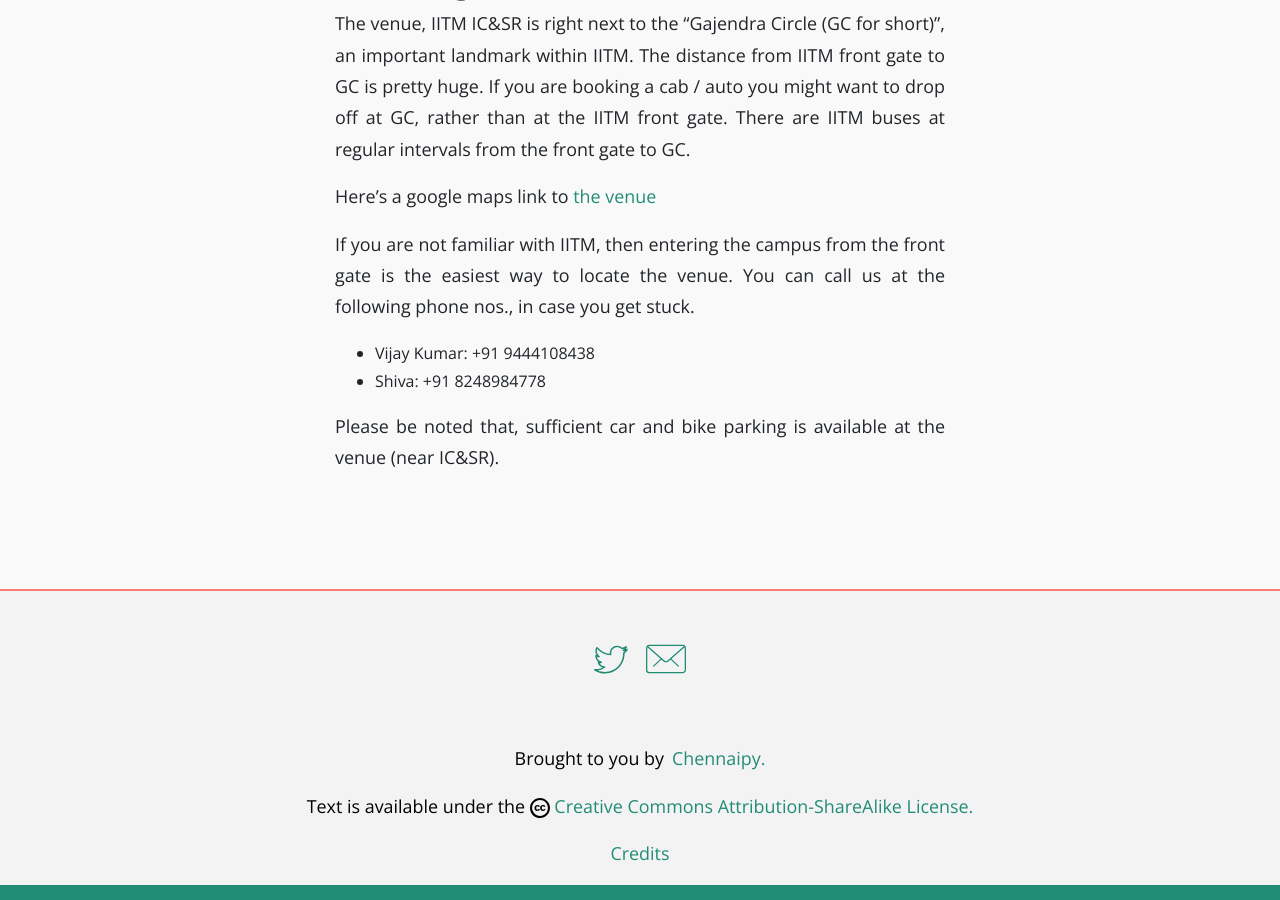
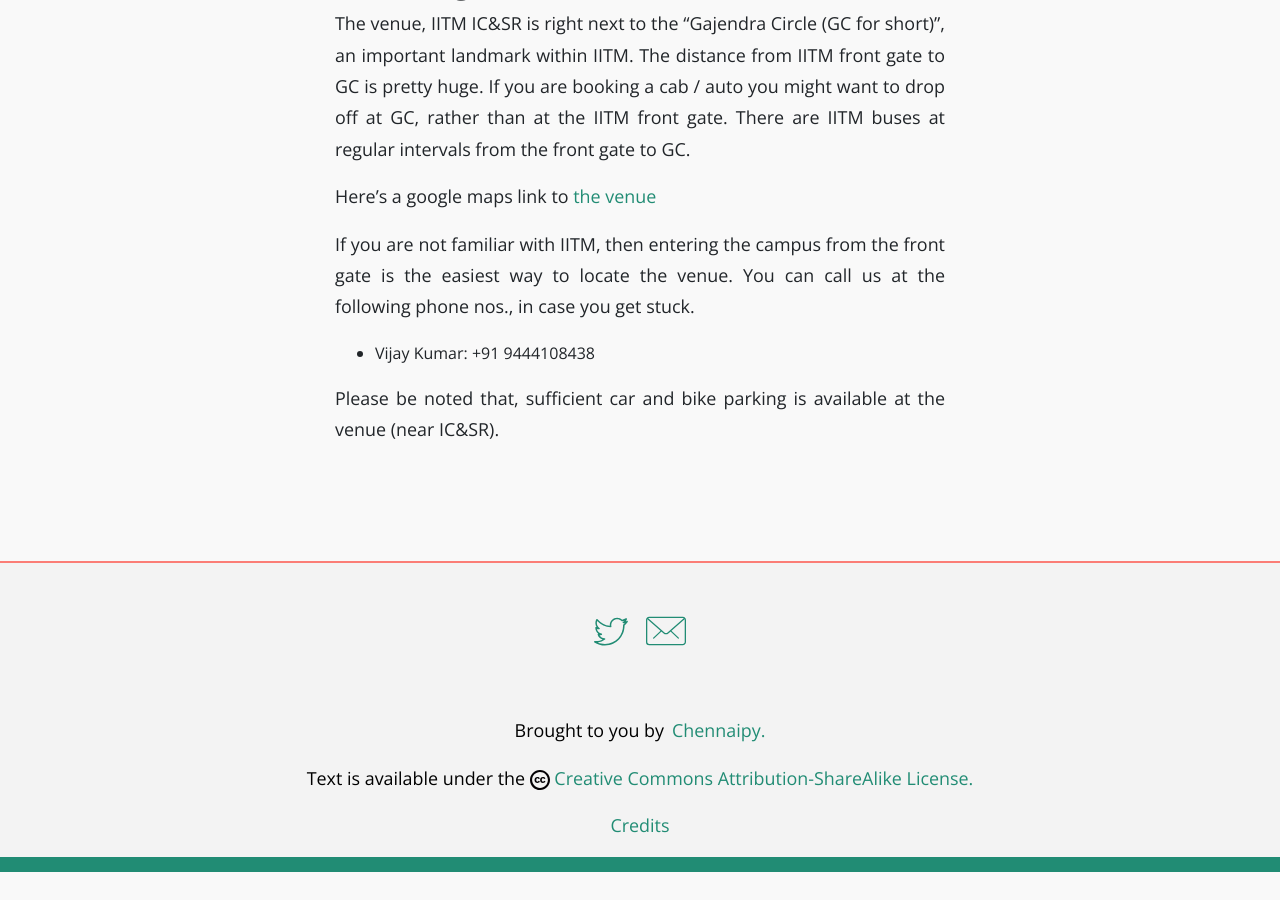
Before and after one commit to PySangamam/website, a Jekyll site: the page built from _posts/2018-09-06-checklist.md, in a window 1280 px wide and 900 px high, scrolled down 1186 px. Built offline with Jekyll 4.4.1, drawn with Linux system fonts in a browser that asks for light colours; after the commit the page ends 2058 px from its top, so only the background shows below that.

Commit message:
Update 2018-09-06-checklist.md

```diff
--- a/_posts/2018-09-06-checklist.md
+++ b/_posts/2018-09-06-checklist.md
@@ -63,7 +63,6 @@ front gate is the easiest way to locate the venue. You can call us at
 the following phone nos., in case you get stuck.
 
   * Vijay Kumar: +91 9444108438
-  * Shiva: +91 8248984778
 
 Please be noted that, sufficient car and bike parking is available at
 the venue (near IC&SR).
```
